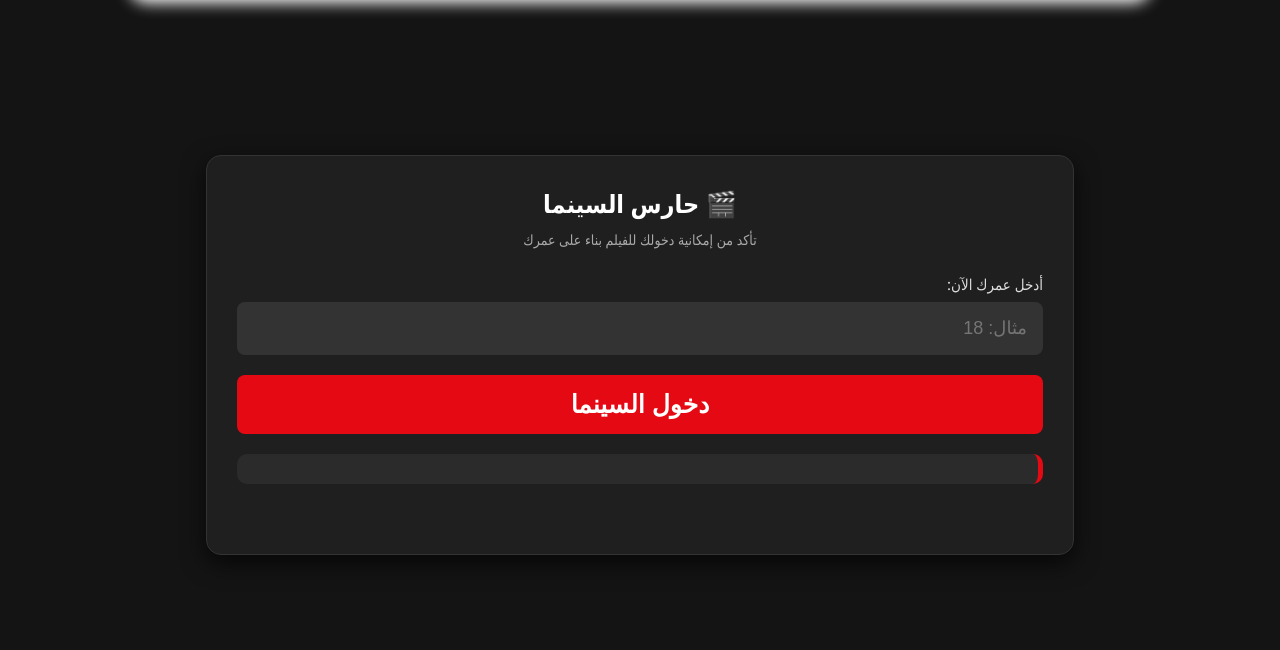
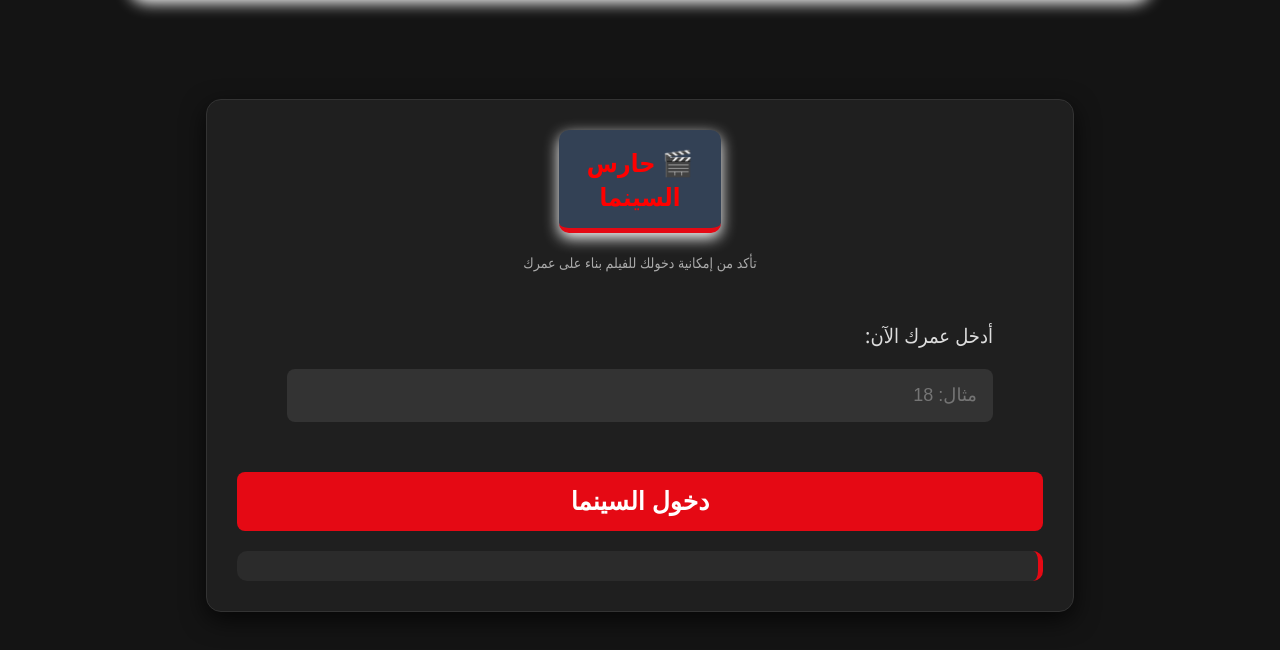
Before and after one commit to asamtramy276-png/fristproject1, a plain HTML site: page script1.html in a window 1280 px wide. Shown: the part 88-738 px from the top of the page. Drawn offline with Linux system fonts and the light colour scheme.

Commit message:
Update script.css

```diff
--- a/script.css
+++ b/script.css
@@ -160,26 +160,36 @@ body {
 .card h2 {
     font-size: 25px;
     margin-bottom: 10px;
-    color: #fff;
+    color: red;
+    border-radius: 10px;
+    background-color: #334155;
+    width: 20%;
+    text-align: center;
+    margin: 0 auto;
+    padding: 15px;
+    border-bottom: 5px solid #e50914;
+    box-shadow: 0 5px 15px rgba(255, 255, 255);
 }
 
 .message {
     color: #aaa;
     font-size: 14px;
     margin-bottom: 25px;
+    margin-top: 20px;
 }
 
 .form {
     text-align: right;
-    margin-bottom: 20px;
-    margin-bottom: 20px;
+    margin: 50px;
 }
 
 label {
     display: block;
-    margin-bottom: 8px;
-    font-size: 15px;
+    margin-bottom: 10px;
+    font-size: 20px;
     color: #ddd;
+    margin-bottom:20px;
+
 
 }
 
```
